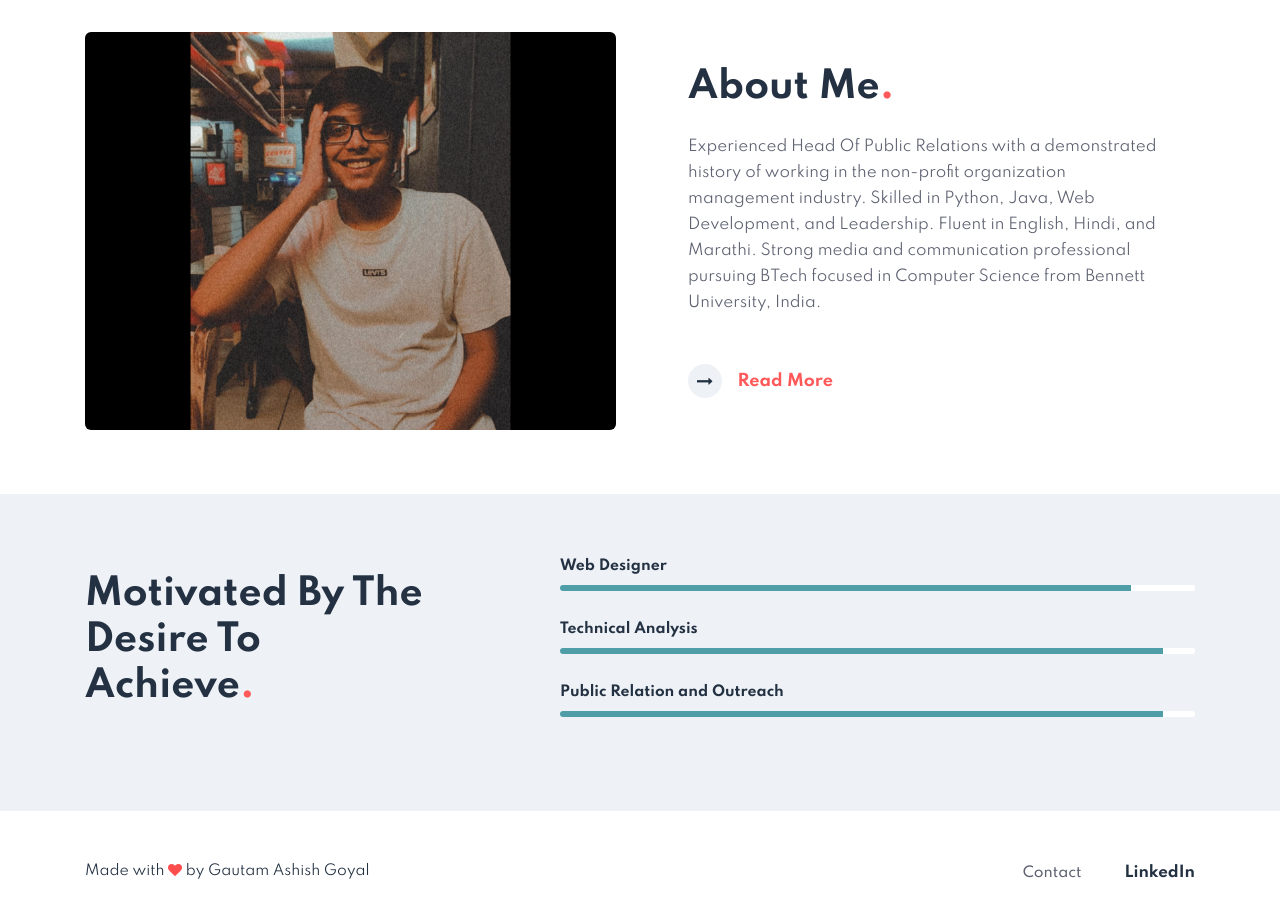
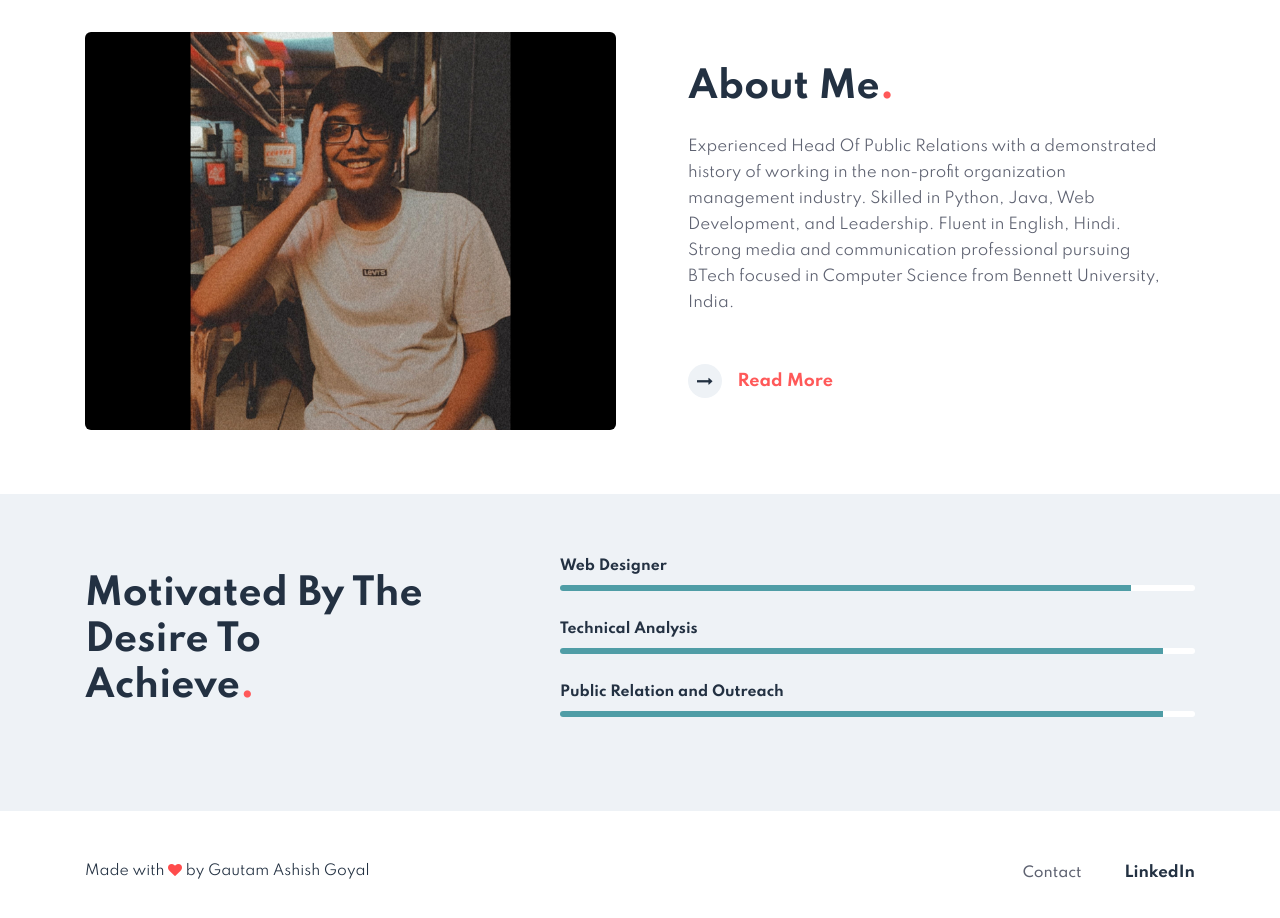
Before and after one commit to gautamashishgoyal/GautamAshishGoyalwebsite.github.io, a plain HTML site: page index.html in a window 1280 px wide. Shown: the part 880-1798 px from the top of the page. Drawn offline with Linux system fonts and the light colour scheme.

Commit message:
Update index.html

```diff
--- a/index.html
+++ b/index.html
@@ -88,7 +88,7 @@
 						About Me<span class="dot-1">.</span></h3>
 					<p>Experienced Head Of Public Relations with a demonstrated history of working in the
 						 non-profit organization management industry. Skilled in Python, Java, Web Development,
-						  and Leadership. Fluent in English, Hindi, and Marathi. Strong media and communication
+						  and Leadership. Fluent in English, Hindi. Strong media and communication
 						  professional pursuing BTech focused in Computer Science from Bennett University, India.</p>
 					<div class="read-more mt-lg-5 mt-4">
 						<a href="about.html" class="read-more">
```
